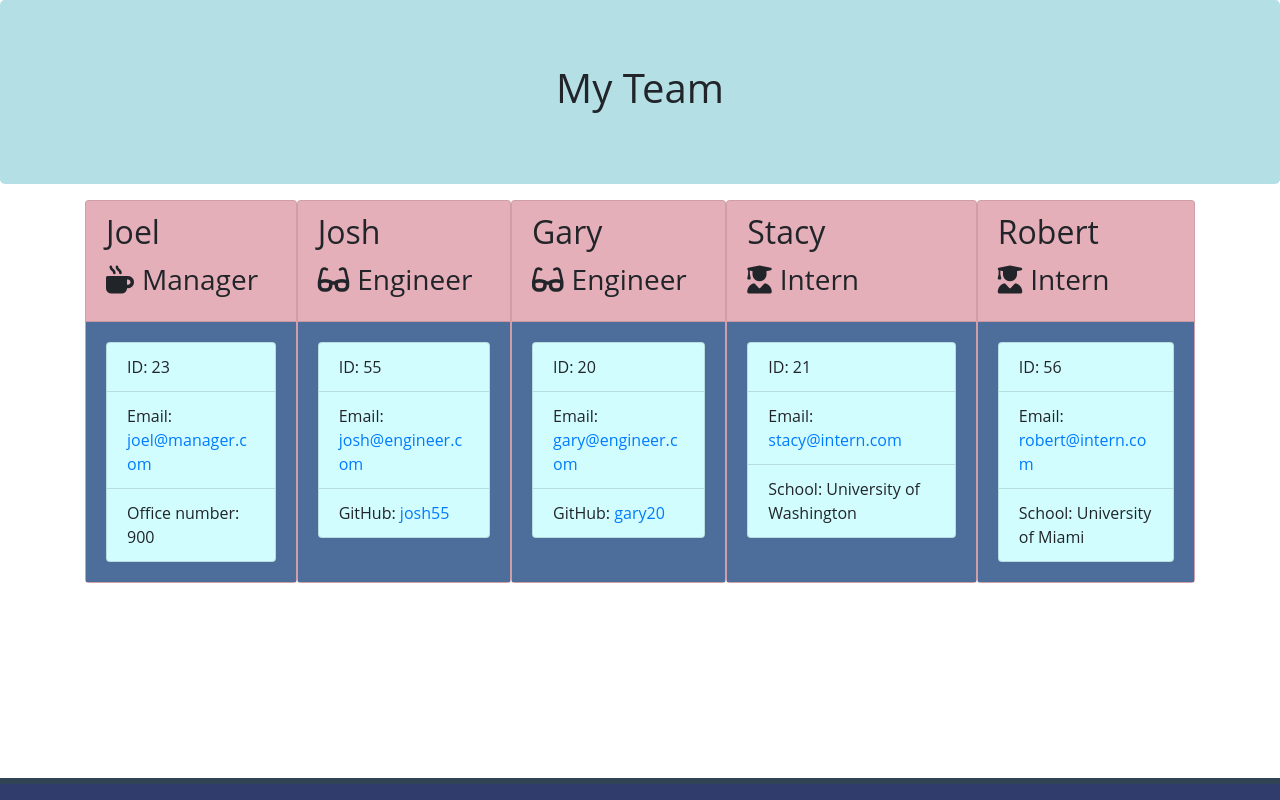
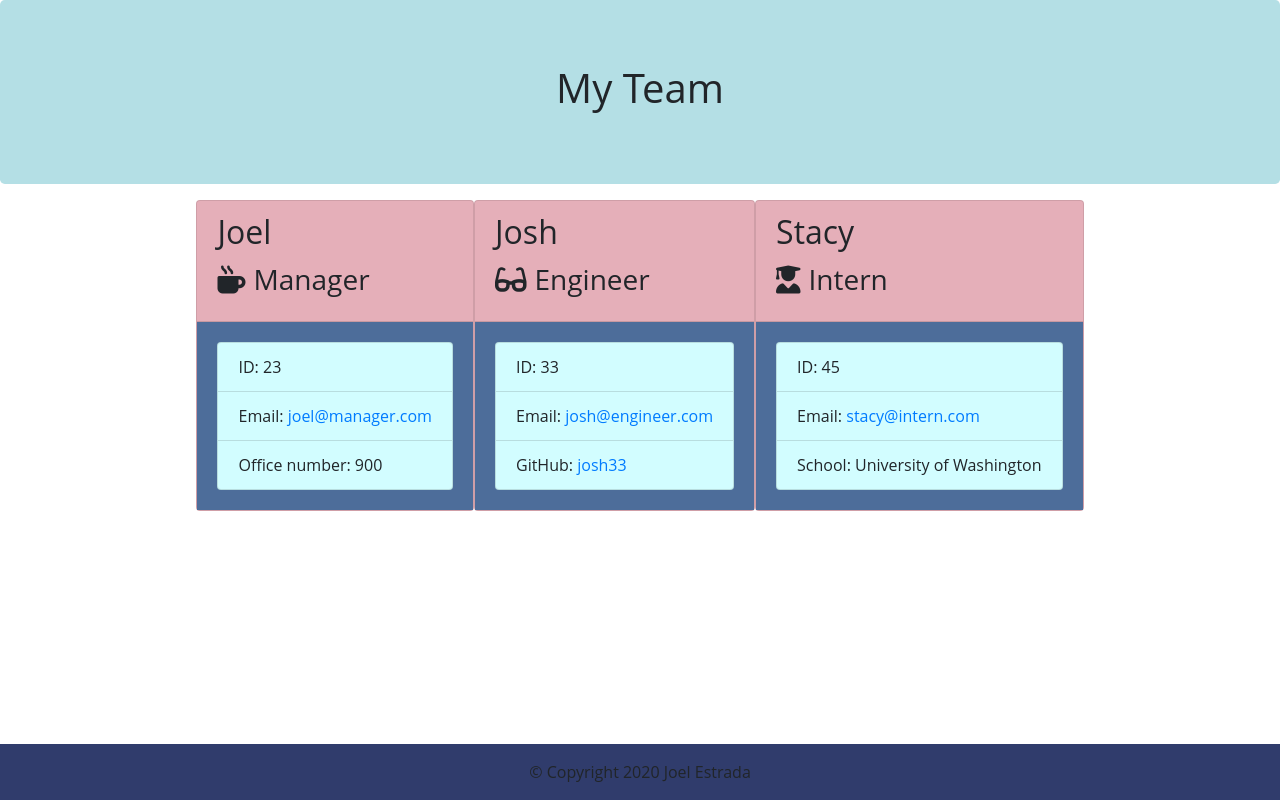
Before and after one commit to jre23/engineering-team-generator, a website: page Develop/output/team.html in a window 1280 px wide. Drawn offline with nearby package versions, Linux system fonts and the light colour scheme.

```diff
--- a/Develop/output/style.css
+++ b/Develop/output/style.css
@@ -23,8 +23,6 @@
 /* footer */
 footer,
 footer p {
-    border-top: solid;
-    border-color: #314455;
     background-color: #303c6c;
     border-width: 6px;
     position: fixed;
--- a/Develop/output/team.html
+++ b/Develop/output/team.html
@@ -43,22 +43,9 @@
     </div>
     <div class="card-body">
         <ul class="list-group">
-            <li class="list-group-item">ID: 55</li>
+            <li class="list-group-item">ID: 33</li>
             <li class="list-group-item">Email: <a href="mailto:josh@engineer.com">josh@engineer.com</a></li>
-            <li class="list-group-item">GitHub: <a href="https://github.com/josh55" target="_blank" rel="noopener noreferrer">josh55</a></li>
-        </ul>
-    </div>
-</div>
-<div class="card employee-card">
-    <div class="card-header">
-        <h2 class="card-title">Gary</h2>
-        <h3 class="card-title"><i class="fas fa-glasses mr-2"></i>Engineer</h3>
-    </div>
-    <div class="card-body">
-        <ul class="list-group">
-            <li class="list-group-item">ID: 20</li>
-            <li class="list-group-item">Email: <a href="mailto:gary@engineer.com">gary@engineer.com</a></li>
-            <li class="list-group-item">GitHub: <a href="https://github.com/gary20" target="_blank" rel="noopener noreferrer">gary20</a></li>
+            <li class="list-group-item">GitHub: <a href="https://github.com/josh33" target="_blank" rel="noopener noreferrer">josh33</a></li>
         </ul>
     </div>
 </div>
@@ -69,22 +56,9 @@
     </div>
     <div class="card-body">
         <ul class="list-group">
-            <li class="list-group-item">ID: 21</li>
+            <li class="list-group-item">ID: 45</li>
             <li class="list-group-item">Email: <a href="mailto:stacy@intern.com">stacy@intern.com</a></li>
             <li class="list-group-item">School: University of Washington</li>
-        </ul>
-    </div>
-</div>
-<div class="card employee-card">
-    <div class="card-header">
-        <h2 class="card-title">Robert</h2>
-        <h3 class="card-title"><i class="fas fa-user-graduate mr-2"></i>Intern</h3>
-    </div>
-    <div class="card-body">
-        <ul class="list-group">
-            <li class="list-group-item">ID: 56</li>
-            <li class="list-group-item">Email: <a href="mailto:robert@intern.com">robert@intern.com</a></li>
-            <li class="list-group-item">School: University of Miami</li>
         </ul>
     </div>
 </div>
@@ -93,7 +67,8 @@
         </div>
     </div>
     <footer class="text-center py-1">
-        <p class="mb-0 py-2">
+        <p class="mb-0 py-3">
+            &copy; Copyright 2020 Joel Estrada
         </p>
     </footer>
 </body>
```
Also changed, not shown: README.md.
